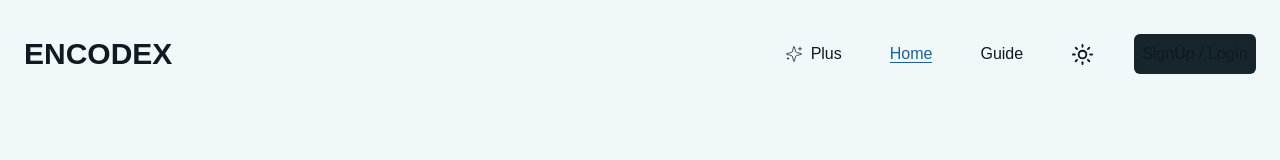
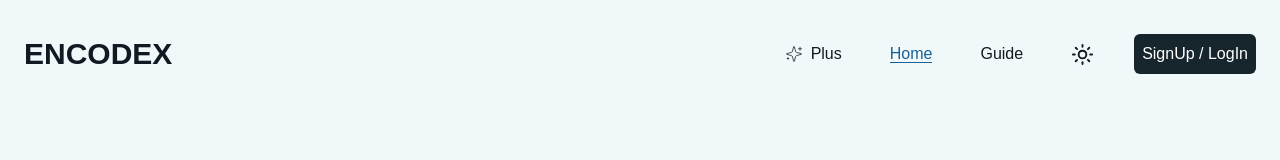
Before and after one commit to sachin-0203/Encodex, a React (Vite) app: page / in a window 1280 px wide. Shown: the top 160 px of the page. Built offline with nearby package versions, Linux system fonts and the light colour scheme; no server answers.

Commit message:
text color update

```diff
--- a/src/components/Header/Header.jsx
+++ b/src/components/Header/Header.jsx
@@ -85,7 +85,7 @@ function Header() {
               <div className="order-2 flex gap-1 ">
                 <button
                   className={`rounded-full text-center  shadow-inner
-                    ${user? '':'bg-signup rounded-md p-2 '}
+                    ${user? '':'bg-signup rounded-md p-2 text-white '}
                     ${islargeScreen? '': ' '}  `}
                   onClick={()=>{
                       handleBegin(user || " ")
```
